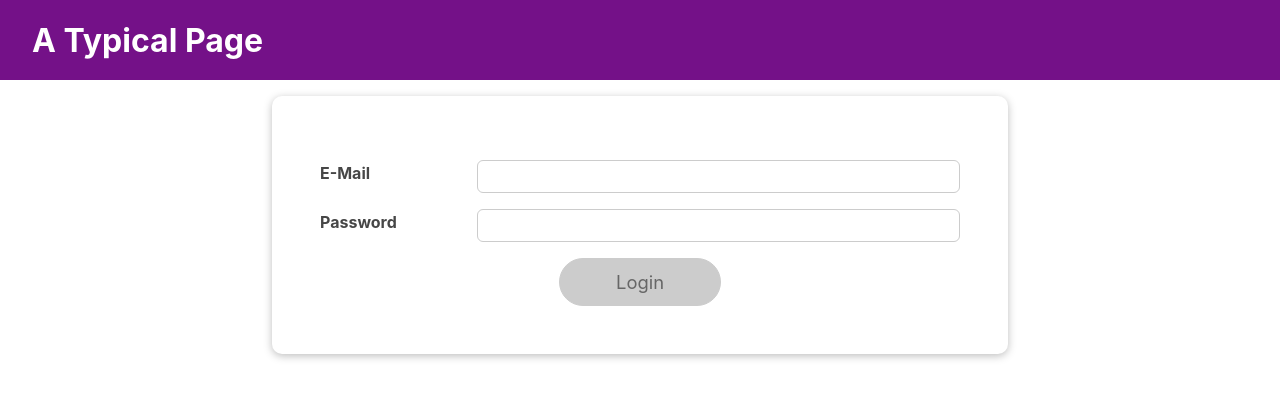
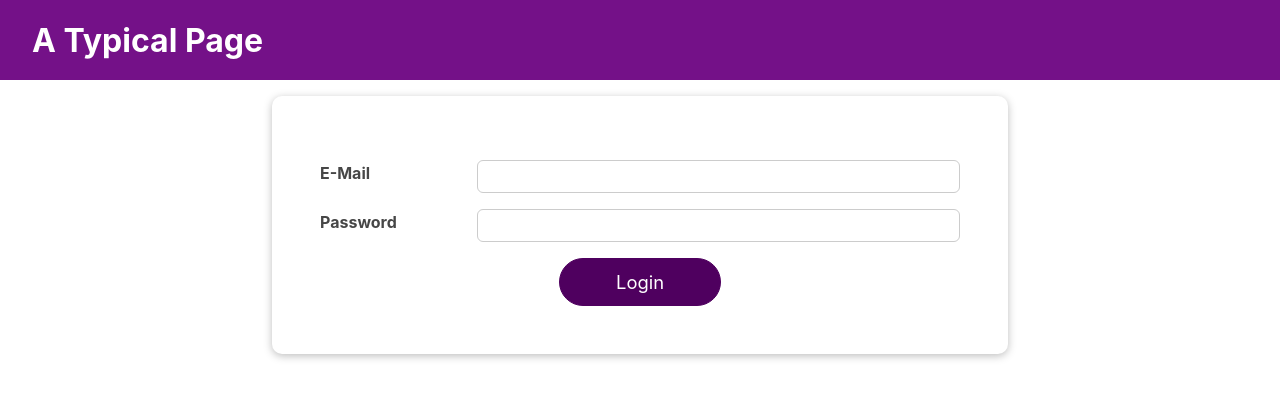
Before and after one commit to farbod-behnam/login-page-side-effects, a React (Create React App) app: page / in a window 1280 px wide. Shown: the top 398 px of the page. Built offline with nearby package versions, Linux system fonts and the light colour scheme.

Commit message:
optimizing useEffect method

```diff
--- a/src/components/Login/Login.tsx
+++ b/src/components/Login/Login.tsx
@@ -1,4 +1,4 @@
-import React, { FormEvent, useEffect, useReducer, useState } from 'react';
+import { FormEvent, useEffect, useReducer, useState } from 'react';
 
 import Card from '../UI/Card/Card';
 import classes from './Login.module.css';
@@ -56,19 +56,22 @@ export default function Login(props: Props) {
     };
   }, []);
 
-  // useEffect(() => {
+  const { isValid: emailIsValid } = emailState;
+  const { isValid: passwordIsValid } = passwordState;
 
-  //   const timeoutHandler = setTimeout(() => {
-  //     console.log("checking form validity");
-  //     setFormIsValid(enteredEmail.includes('@') && enteredPassword.trim().length > 6);
-  //   }, 500);
+  useEffect(() => {
 
-  //   return () => {
-  //     console.log("CLEANUP")
-  //     clearTimeout(timeoutHandler);
-  //   };
+    const timeoutHandler = setTimeout(() => {
+      console.log("checking form validity");
+      setFormIsValid(emailState.isValid && passwordState.isValid);
+    }, 500);
 
-  // }, [enteredEmail, enteredPassword]);
+    return () => {
+      console.log("CLEANUP")
+      clearTimeout(timeoutHandler);
+    };
+
+  }, [emailState.isValid, passwordState.isValid]);
 
 
 
@@ -86,9 +89,6 @@ export default function Login(props: Props) {
     setFormIsValid(emailState.isValid && passwordState.isValid);
   };
 
-  const isEmailValid = () => {
-    return emailState.isValid;
-  }
 
   const validateEmailHandler = () => {
     // setEmailIsValid(emailState.isValid);
@@ -96,18 +96,14 @@ export default function Login(props: Props) {
     // return isEmailValid();
   };
 
-  const isPasswordValid = () => {
-    return passwordState.isValid;
-  }
+
 
   const validatePasswordHandler = () => {
     // setPasswordIsValid(isPasswordValid());
     dispatchPassword(new Action(ActionEnum.INPUT_BLUR, ""));
   };
 
-  const isFormValid = () => {
-    return isEmailValid() && isPasswordValid();
-  }
+
 
 
   const submitHandler = (event: FormEvent<HTMLFormElement>) => {
```
